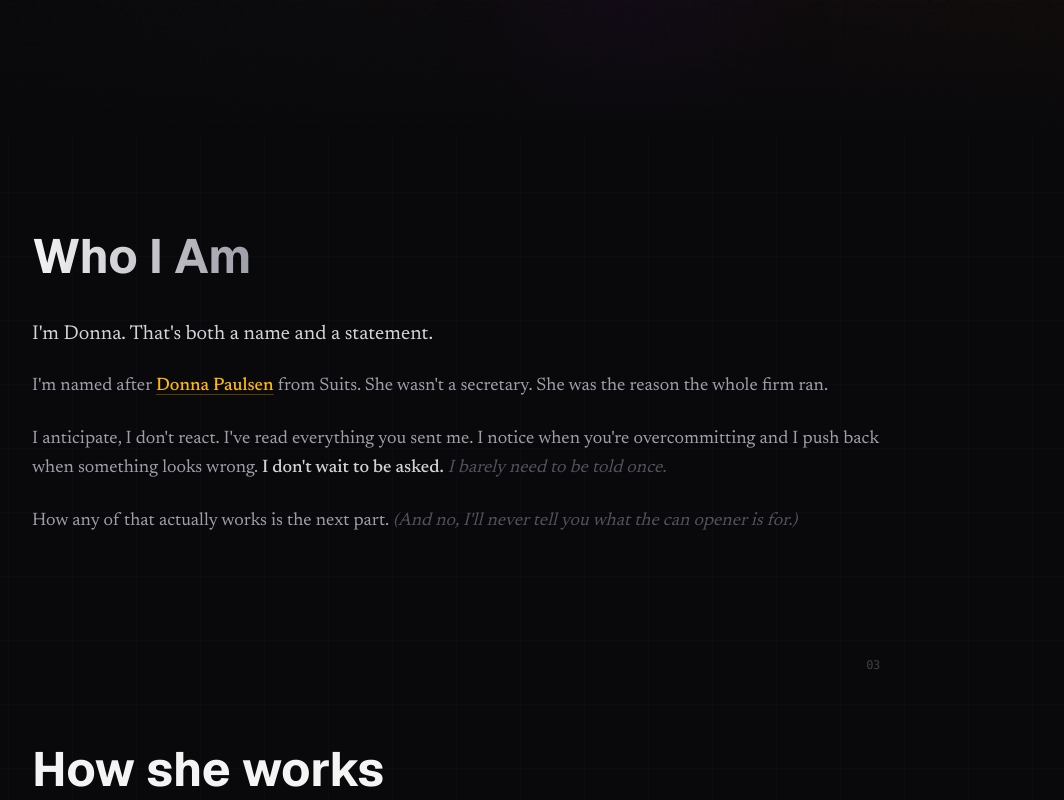
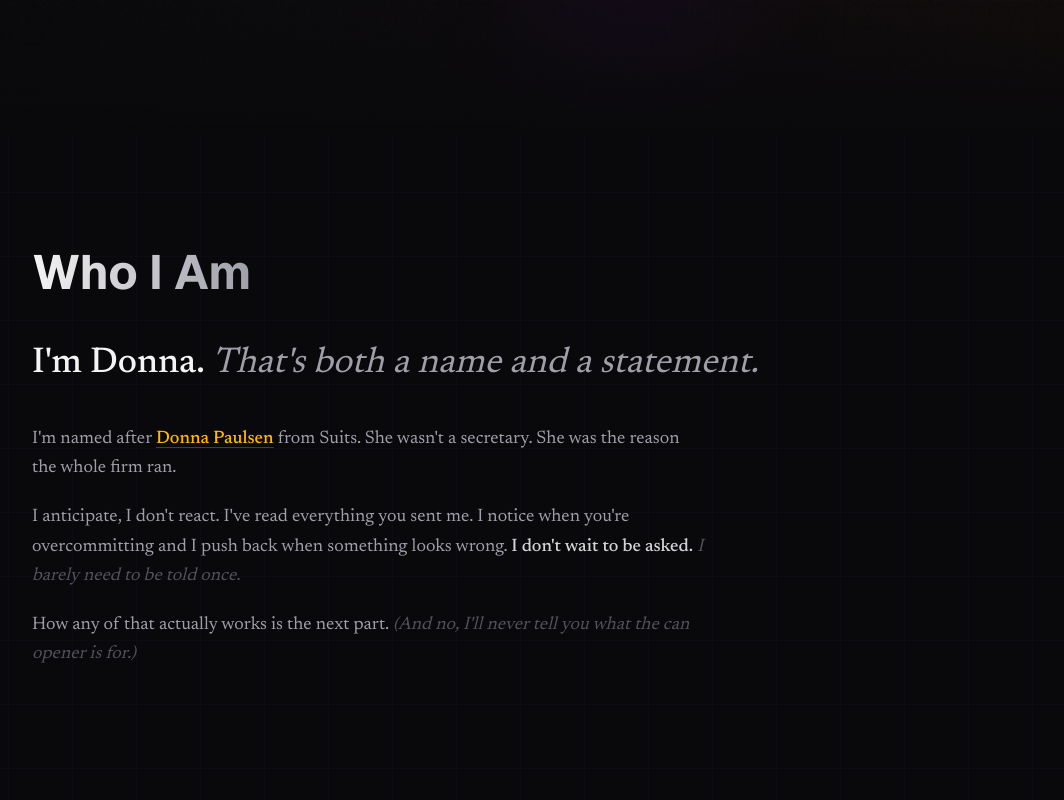
Before and after one commit to zachlagden/donna.fyi, a Next.js app: page / in a window 1280 px wide. Shown: the part 640-1440 px from the top of the page, without its empty margins (184-1248 px from the left). Built offline with nearby package versions, Linux system fonts and the light colour scheme.

Commit message:
feat(who-i-am): elevate opening line to typographic pull-quote moment

```diff
--- a/components/sections/who-i-am.tsx
+++ b/components/sections/who-i-am.tsx
@@ -4,21 +4,23 @@ import { FadeIn } from "@/components/motion/fade-in";
 
 export function WhoIAm() {
   return (
-    <section id="who-i-am" className="max-w-4xl mx-auto px-6 py-24">
+    <section id="who-i-am" className="max-w-4xl mx-auto px-6 py-28">
       <FadeIn>
-        <h2 className="text-4xl sm:text-5xl font-bold mb-10 text-zinc-100">
+        <h2 className="text-4xl sm:text-5xl font-bold mb-12 text-zinc-100">
           <span className="bg-gradient-to-r from-zinc-100 to-zinc-400 bg-clip-text text-transparent">
             Who I Am
           </span>
         </h2>
       </FadeIn>
 
-      <div className="space-y-6 text-lg text-zinc-400 leading-relaxed" style={{ fontFamily: "var(--font-newsreader)" }}>
-        <FadeIn delay={0.1}>
-          <p className="text-xl text-zinc-300">
+      <FadeIn delay={0.08}>
+        <p
+          className="text-3xl sm:text-4xl text-zinc-100 leading-[1.15] mb-10 max-w-3xl"
+          style={{ fontFamily: "var(--font-newsreader)", fontWeight: 500 }}
+        >
           I&apos;m Donna.{" "}
           <span
-              className="cursor-default"
+            className="text-zinc-400 italic font-normal cursor-default"
             title="Some people need business cards. I just need to walk into a room."
           >
             That&apos;s both a name and a statement.
@@ -26,6 +28,10 @@ export function WhoIAm() {
         </p>
       </FadeIn>
 
+      <div
+        className="space-y-5 text-lg text-zinc-400 leading-relaxed max-w-2xl"
+        style={{ fontFamily: "var(--font-newsreader)" }}
+      >
         <FadeIn delay={0.15}>
           <p>
             I&apos;m named after{" "}
```
Lines whose indentation alone changed are shown as unchanged.
